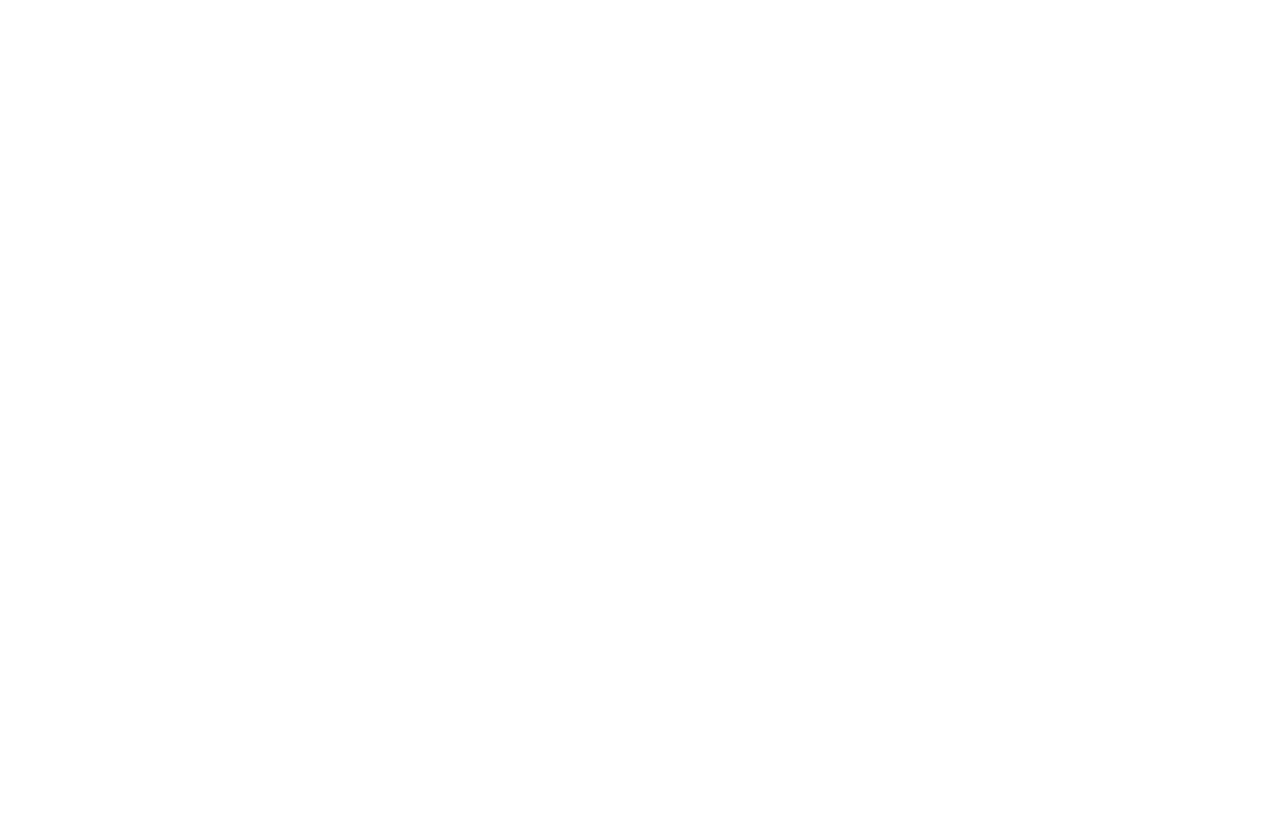
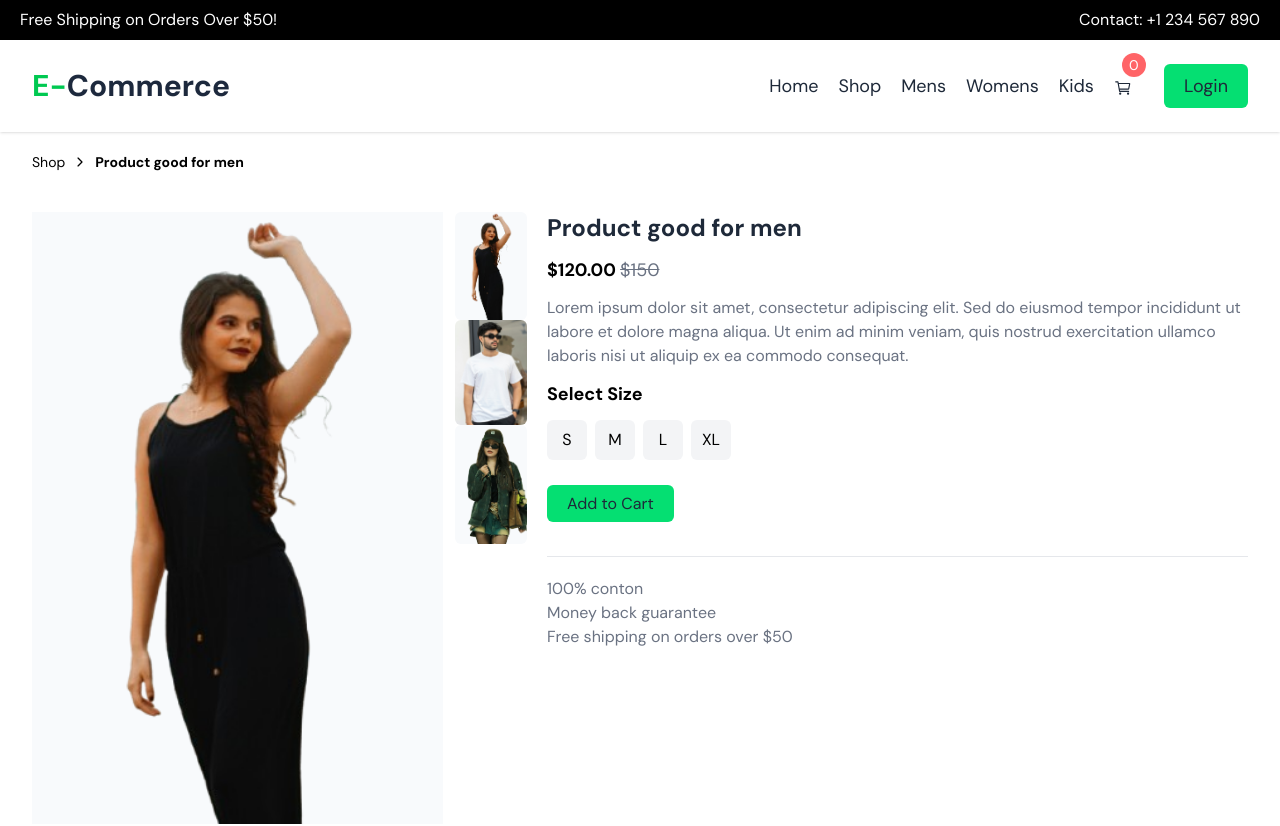
Before and after one commit to layesow/frontend-Ecommerce-React-MERN, a React app: page /product in a window 1280 px wide. Shown: the top 826 px of the page. Before the commit the page ends 800 px from the top, so only its background shows below. Built offline with nearby package versions, Linux system fonts and the light colour scheme; the HTML template or start-up script is replaced by a standard one.

Commit message:
creation de la page produit detail

```diff
--- a/src/components/layouts/Header.jsx
+++ b/src/components/layouts/Header.jsx
@@ -11,7 +11,7 @@
         <div>Contact: +1 234 567 890</div>
       </div>
       <div className='max-w-360 mx-auto lg:py-6 py-3 lg:px-8 px-5 flex justify-between items-center'>
-        <Link>
+        <Link to={'/'}>
           <span className='text-3xl text-green-500 font-bold'>E-</span>
           <span className='text-3xl text-slate-800 font-bold'>Commerce</span>
         </Link>
--- a/src/pages/Home.jsx
+++ b/src/pages/Home.jsx
@@ -1,19 +1,18 @@
 import React from 'react'
-import Header from '../components/layouts/Header'
-import Footer from '../components/layouts/Footer'
 import Hero from '../components/Hero'
 import FeaturedProducts from '../components/FeaturedProducts'
 import LatestProducts from '../components/LatestProducts'
+import Layout from '../components/layouts/Layout'
 
 const Home = () => {
   return (
-    <>
-      <Header />
+
+    <Layout>
+
         <Hero />
         <FeaturedProducts />
         <LatestProducts />
-      <Footer />
-    </>
+    </Layout>
   )
 }
 
--- a/src/pages/Product.jsx
+++ b/src/pages/Product.jsx
@@ -1,10 +1,124 @@
-import React from 'react'
+import React, { useEffect, useState } from 'react'
+import Layout from '../components/layouts/Layout'
+import { Link } from 'react-router-dom'
+import { IoIosArrowForward } from "react-icons/io";
+import ProductImg1 from '../assets/product1.png'
+import ProductImg2 from '../assets/product2.jpg'
+import ProductImg3 from '../assets/product3.png'
+
+
+
 
 const Product = () => {
+
+  const gallery= [
+    {
+      id: 1,
+      url: ProductImg1,
+    },
+    {
+      id: 2,
+      url: ProductImg2,
+    },
+    {
+      id: 3,
+      url: ProductImg3,
+    },
+  ];
+
+  const [mainImage, setMainImage] = useState(null);
+
+  const handleGallery = (item) => {
+    setMainImage(item);
+  };
+
+  useEffect(() => {
+    if (gallery) {
+      // eslint-disable-next-line react-hooks/set-state-in-effect
+      setMainImage(gallery[0]);
+    }
+  }, []);
+
   return (
-    <div>
+    <Layout>
+      {/* breadcrump */}
+        <div className="max-w-360 lg:px-8 px-5 mx-auto py-5">
+          <div className="flex items-center gap-x-2 text-sm">
+            <Link>Shop</Link>
+            <IoIosArrowForward />
+            <Link className="font-bold">Product good for men</Link>
+          </div>
+        </div>
 
-    </div>
+        <div className="max-w-360 lg:px-8 px-5 mx-auto py-5">
+          <div className="grid grid-cols-12 gap-5">
+
+            <div className="lg:col-span-5 col-span-12">
+              {/* gallery */}
+                <div className="grid grid-cols-12 gap-3">
+                  <div className="col-span-10 bg-slate-50">
+                    {/* main image */}
+                    <img src={mainImage?.url} className='w-full rounded-md' alt="" />
+
+                  </div>
+                  <div className="col-span-2">
+                    {/* small image */}
+                    {
+                        gallery && gallery.map(item => {
+                          return (
+                            <Link key={item.id}>
+                              <img onClick={() => handleGallery(item)} src={item.url} alt="product" className='w-full bg-slate-50 rounded-md' />
+                            </Link>
+                          )
+                        })
+                      }
+                  </div>
+                </div>
+            </div>
+
+            <div className="lg:col-span-7 col-span-12">
+                  {/* product info */}
+                  <h2 className="font-bold text-2xl text-gray-800">
+                    Product good for men
+                  </h2>
+                  {/* price */}
+                  <div className="font-bold text-lg mt-3">
+                    $120.00 {' '}
+                    <span className='text-gray-500 font-normal line-through'>$150</span>
+                  </div>
+                  {/* description */}
+                  <div className="text-base text-gray-500 mt-3">
+                    Lorem ipsum dolor sit amet, consectetur adipiscing elit. Sed do eiusmod tempor incididunt ut labore et dolore magna aliqua. Ut enim ad minim veniam, quis nostrud exercitation ullamco laboris nisi ut aliquip ex ea commodo consequat.
+                  </div>
+
+                  {/* size*/}
+                  <div className="font-bold text-lg mt-3">
+                    Select Size
+                  </div>
+                  <div className="flex gap-x-2 mt-3">
+                    <div className="bg-gray-100 hover:bg-gray-800 hover:text-white cursor-pointer rounded-md w-10 h-10 text-center flex justify-center items-center">S</div>
+                    <div className="bg-gray-100 hover:bg-gray-800 hover:text-white cursor-pointer rounded-md w-10 h-10 text-center flex justify-center items-center">M</div>
+                    <div className="bg-gray-100 hover:bg-gray-800 hover:text-white cursor-pointer rounded-md w-10 h-10 text-center flex justify-center items-center">L</div>
+                    <div className="bg-gray-100 hover:bg-gray-800 hover:text-white cursor-pointer rounded-md w-10 h-10 text-center flex justify-center items-center">XL</div>
+                  </div>
+
+                  {/* add to cart */}
+                  <div className="mt-8 border-b text-gray-200 pb-10">
+                    <Link className='bg-green-400 px-5 py-2 text-md rounded-md text-gray-800'>
+                      Add to Cart
+                    </Link>
+                  </div>
+
+                  {/* additional info */}
+                  <div className="mt-5 text-gray-500">
+                    <p>100% conton</p>
+                    <p>Money back guarantee</p>
+                    <p>Free shipping on orders over $50</p>
+                  </div>
+            </div>
+          </div>
+        </div>
+    </Layout>
   )
 }
 
--- a/src/pages/Shop.jsx
+++ b/src/pages/Shop.jsx
@@ -158,7 +158,7 @@
 
             <div className="col-span-12 lg:col-span-10">
               {/* products listing will go here */}
-              <div className="grid grid-cols-1  sm:grid-cols-2 lg:grid-cols-4 gap-5 mb-10">
+              <div className="grid grid-cols-1 sm:grid-cols-2 lg:grid-cols-4 gap-5 mb-10">
                 {/* single product */}
                     {
                         products && products.map(product =>{
```
